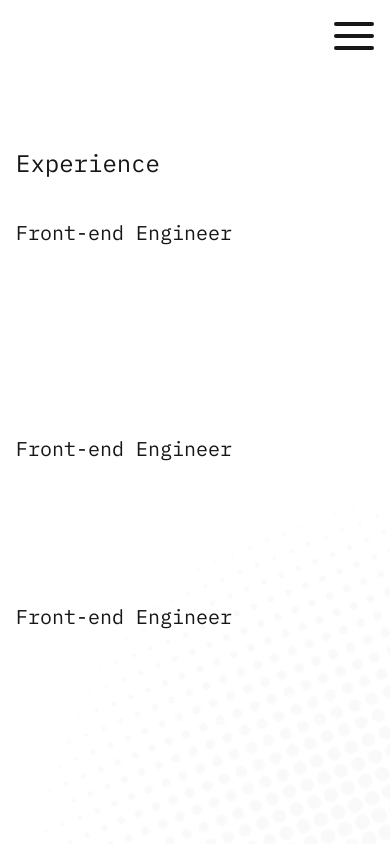
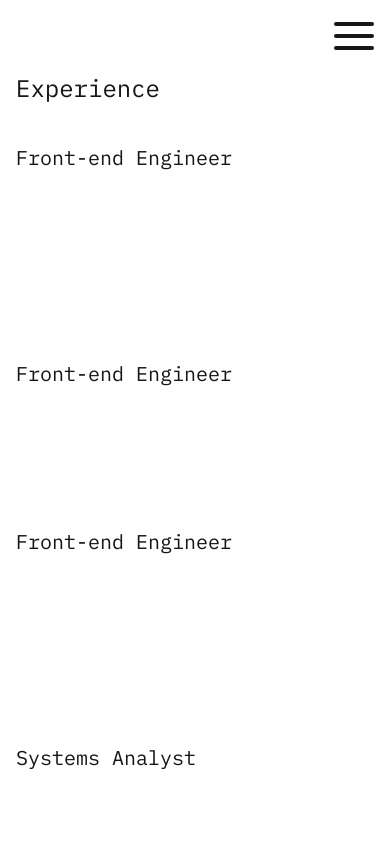
Before and after one commit to amiltoromagno/portfolio, a Next.js app: page /experience in a window 390 px wide. Shown: the top 844 px of the page. Built offline with nearby package versions, Linux system fonts and the light colour scheme.

Commit message:
fix: adjust window size

```diff
--- a/src/app/experience/page.tsx
+++ b/src/app/experience/page.tsx
@@ -44,9 +44,9 @@
 
 const page = () => {
   return (
-    <div className='w-full h-full p-4 flex flex-col justify-center mt-8 md:mt-8'>
+    <div className='w-full p-4 flex flex-col justify-center mt-14 md:mt-0'>
       <div className='text-2xl'>Experience</div>
-      <div className='max-h-[550px] md:max-h-[800px] overflow-y-auto'>
+      <div>
         {experiences.map(item => (
           <div className='mt-10' key={item.id}>
             <div className='text-xl'>{item.title}</div>
--- a/src/app/layout.tsx
+++ b/src/app/layout.tsx
@@ -23,19 +23,11 @@
   return (
     <html lang='en'>
       <body
-        className={`${cutiveMono.variable} overflow-hidden antialiased h-screen w-screen md:container md:mx-auto`}
+        className={`${cutiveMono.variable} antialiased h-screen w-screen md:container md:mx-auto flex flex-col`}
       >
         <Header />
-        <main className='relative w-full h-full flex justify-center items-center overflow-hidden md:overflow-visible'>
+        <main className='relative w-full flex justify-center items-center flex-1'>
           {children}
-          <div className='absolute md:translate-x-1/3 md:translate-y-1/3 translate-x-1/4 translate-y-1/4 opacity-10 w-[200%] h-[200%] md:w-full md:h-full overflow-hidden pointer-events-none -z-50'>
-            <Image
-              src={'/background-pattern.png'}
-              alt='background'
-              fill
-              className='grayscale object-contain'
-            />
-          </div>
         </main>
       </body>
     </html>
--- a/src/app/projects/page.tsx
+++ b/src/app/projects/page.tsx
@@ -52,7 +52,7 @@
 
 const page = () => {
   return (
-    <div className='w-full max-h-[700px] md:max-h-[900px] flex flex-col p-4 overflow-y-auto'>
+    <div className='w-full flex flex-col p-4'>
       <div className='text-2xl mt-14 md:mt-0'>Projects</div>
       <div className='w-full h-full mt-6 flex flex-wrap justify-center md:justify-start gap-6'>
         {projects.map(item => (
@@ -82,9 +82,9 @@
             </div>
             <div className='w-full flex flex-col items-center'>
               <div className='text-xs mt-2 mb-2'>Built with</div>
-              <div className='flex justify-between w-3/4 md:w-1/2'>
+              <div className='flex justify-between w-3/4 md:w-1/3'>
                 {item.icons.map(Icon => (
-                  <Icon className='w-8 h-8' />
+                  <Icon className='w-8 h-8' key={Icon.name}/>
                 ))}
               </div>
             </div>
--- a/src/components/Header.tsx
+++ b/src/components/Header.tsx
@@ -42,7 +42,7 @@
           <IoCloseOutline className='h-12 w-12' />
         )}
       </div>
-      <div className='hidden md:block'>{navigation}</div>
+      <div className='hidden md:flex h-14 md:items-end'>{navigation}</div>
       {isOpen && (
         <div className='absolute w-full h-[calc(100vh-16px)] bg-black bg-opacity-80 backdrop-blur md:hidden z-40'>
           {navigation}
```
